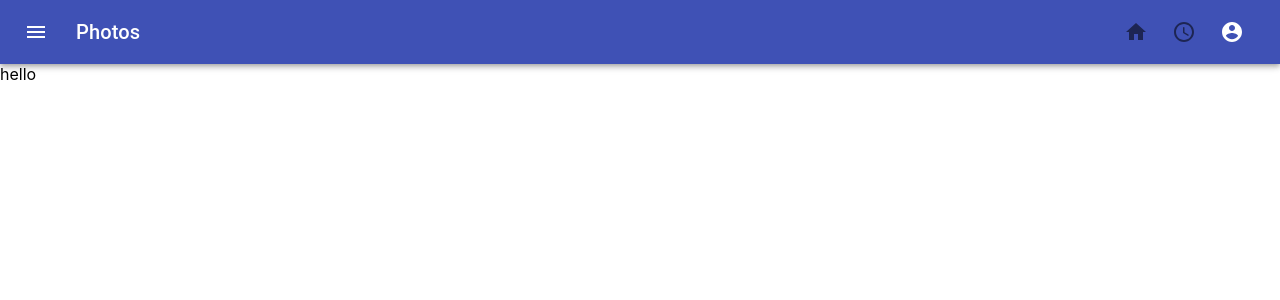
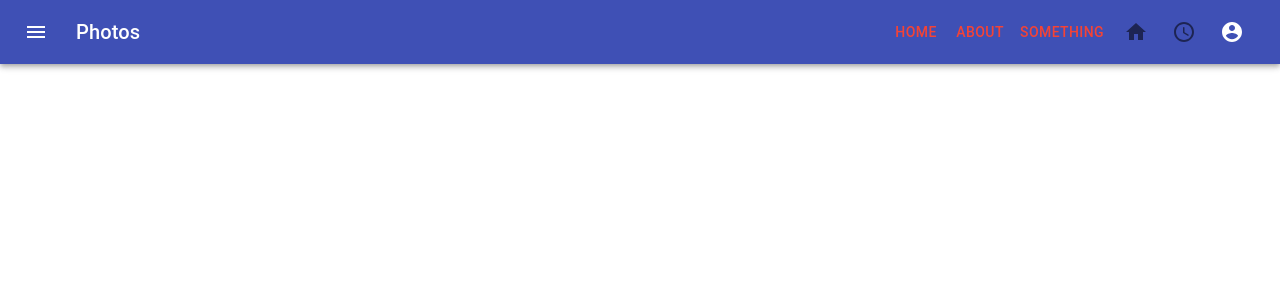
Before and after one commit to sunjaeyoon/react-materialui, a React (Create React App) app in the folder client/: page / in a window 1280 px wide. Shown: the top 300 px of the page. Built offline with nearby package versions, Linux system fonts and the light colour scheme.

Commit message:
colors did not change?

```diff
--- a/client/src/App.js
+++ b/client/src/App.js
@@ -1,13 +1,13 @@
 import React from 'react';
 import './App.css';
-import Header from './components/Header'
+import Header from './components/Header';
 
 
 function App() {
   return (
     <div className="App">
-      <Header/>
-      hello
+
+        <Header/>
       {/*Header*/}
       {/*Body
           left middle right
--- a/client/src/components/Header.js
+++ b/client/src/components/Header.js
@@ -1,5 +1,5 @@
 import React from 'react';
-import { makeStyles } from '@material-ui/core/styles';
+//import { makeStyles } from '@material-ui/core/styles';
 import AppBar from '@material-ui/core/AppBar';
 import Toolbar from '@material-ui/core/Toolbar';
 import Typography from '@material-ui/core/Typography';
@@ -10,6 +10,27 @@ import MenuItem from '@material-ui/core/MenuItem';
 import Menu from '@material-ui/core/Menu';
 import HomeIcon from '@material-ui/icons/Home';
 import ScheduleRoundedIcon from '@material-ui/icons/ScheduleRounded';
+import Button from '@material-ui/core/Button';
+
+import { createMuiTheme, makeStyles, ThemeProvider } from '@material-ui/core/styles';
+
+const theme = createMuiTheme({
+  palette: {
+    primary: {
+      light: '#757ce8',
+      main: '#3f50b5',
+      dark: '#002884',
+      contrastText: '#fff',
+    },
+    secondary: {
+      light: '#ff7961',
+      main: '#f44336',
+      dark: '#ba000d',
+      contrastText: '#000',
+    },
+  },
+});
+
 
 const useStyles = makeStyles((theme) => ({
     root: {
@@ -40,6 +61,7 @@ export default function Header() {
 
     return (
       <div className={classes.root}>
+        <ThemeProvider theme={theme}>
         <AppBar position="static">
           <Toolbar>
             <IconButton edge="start" className={classes.menuButton} color="inherit" aria-label="menu">
@@ -48,6 +70,17 @@ export default function Header() {
             <Typography variant="h6" className={classes.title}>
               Photos
             </Typography>
+
+            <Button color="secondary">
+              Home
+            </Button>
+            <Button color="secondary">
+              About
+            </Button>
+            <Button color="secondary">
+              Something
+            </Button>
+
             <IconButton>
               <HomeIcon/>
             </IconButton>
@@ -87,6 +120,7 @@ export default function Header() {
             )}
           </Toolbar>
         </AppBar>
+        </ThemeProvider>
       </div>
     );
   }
```
